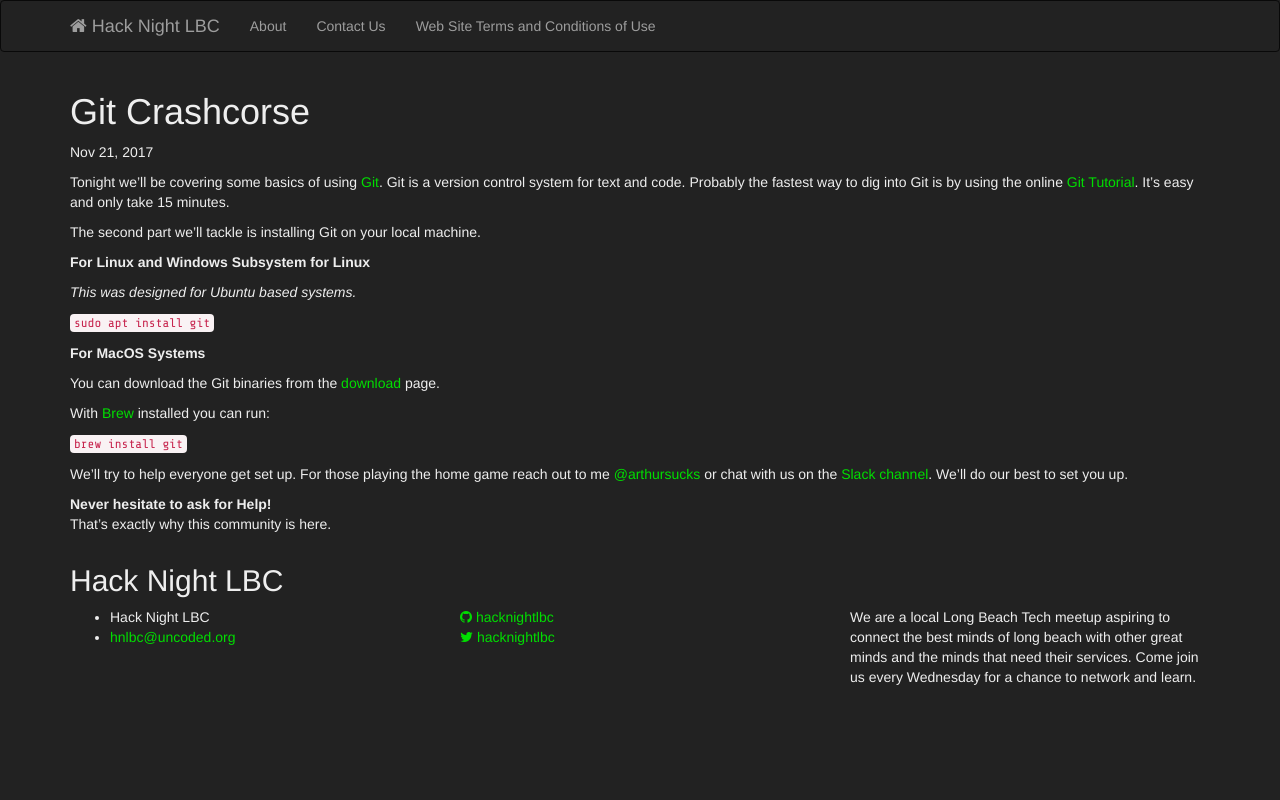
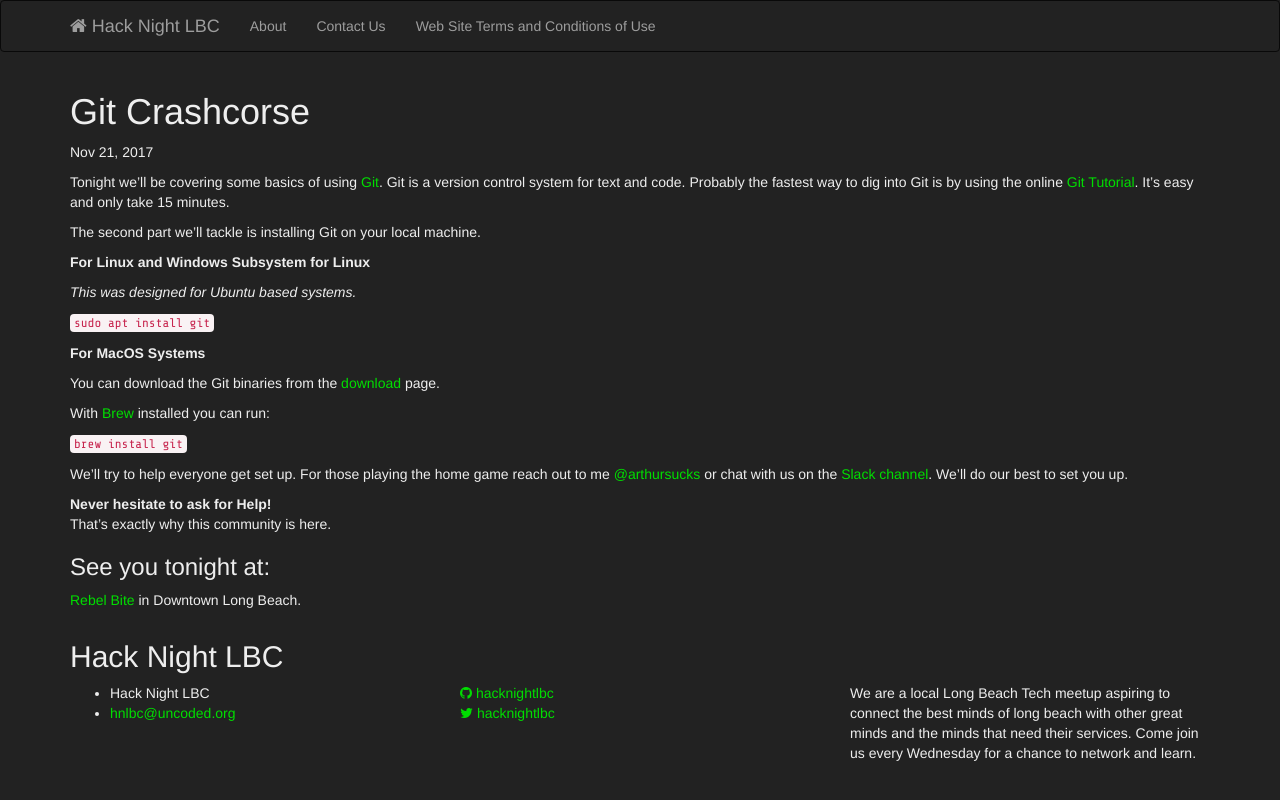
Before and after one commit to hacknightlbc/hacknightlbc.github.io, a Jekyll site: the page built from _posts/2017-11-21-git-crashcorse.markdown, in a window 1280 px wide. Shown: the top 800 px of the page. Built offline with Jekyll 4.4.1, drawn with Linux system fonts in a browser that asks for light colours.

Commit message:
Update 2017-11-21-git-crashcorse.markdown

```diff
--- a/_posts/2017-11-21-git-crashcorse.markdown
+++ b/_posts/2017-11-21-git-crashcorse.markdown
@@ -25,6 +25,9 @@ We'll try to help everyone get set up. For those playing the home game reach out
 **Never hesitate to ask for Help!**
 That's exactly why this community is here.
 
+### See you tonight at:
+[Rebel Bite](https://www.meetup.com/Uncoded/events/245151891/) in Downtown Long Beach.
+
 [Git]: https://git-scm.com/
 {:target="_blank"}
 
```
